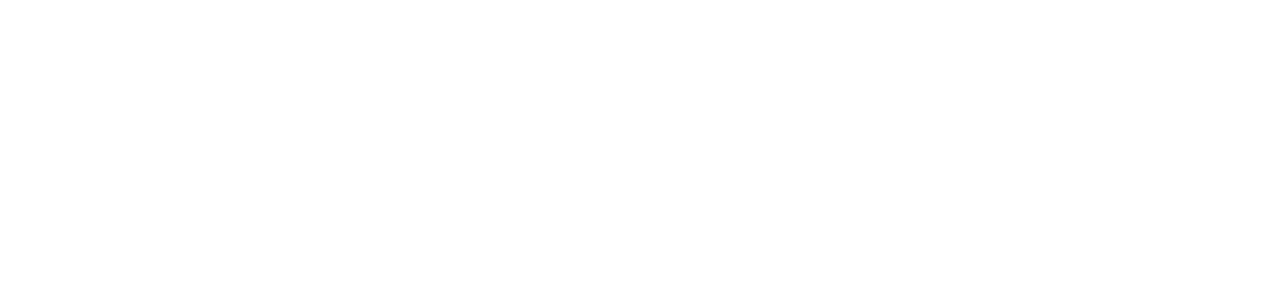
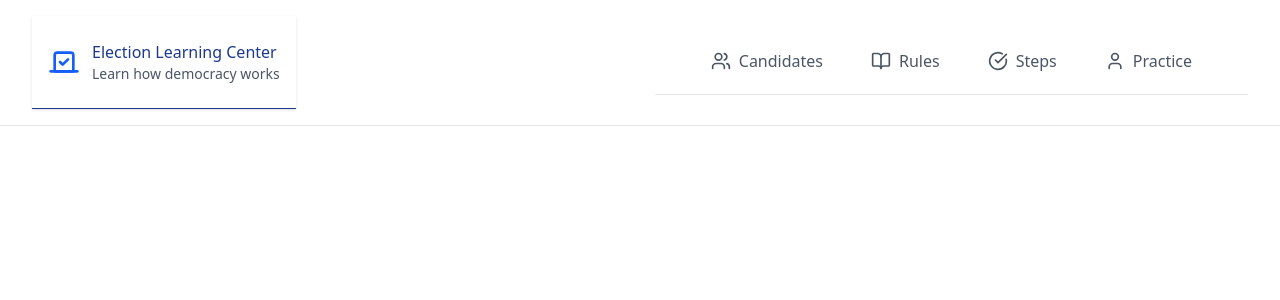
Before and after one commit to ishubhcodes/election, a React (Vite) app: page / in a window 1280 px wide. Before the commit this address had no page. Shown: the top 300 px of the page. Built offline with nearby package versions, Linux system fonts and the light colour scheme.

Commit message:
added home page

```diff
--- a/src/App.jsx
+++ b/src/App.jsx
@@ -4,10 +4,15 @@
 import Steps from "./pages/Steps";
 import Rules from "./pages/Rules";
 import Demo from "./pages/VoteDemo";
+import Home from "./pages/Home";
 
 export default function App() {
   return(
     <Router>
+      <Routes>
+        <Route path="/" element={<Home />} />
+      </Routes>
+
       <Routes>
         <Route path="/steps" element={<Steps />} />
       </Routes>
--- /dev/null
+++ b/src/pages/Home.jsx
@@ -0,0 +1,15 @@
+import Navigation from "../components/Navbar.jsx";
+import Header from "../components/Header.jsx";
+
+export default function home(){
+    return(
+        <div className="bg-white border-b border-gray-200">
+             <div className="max-w-7xl mx-auto px-4 sm:px-6 lg:px-8">
+               <div className="flex items-center justify-between py-4">
+                 <Header />
+                 <Navigation />
+               </div>
+             </div>
+           </div>
+    );
+}
```
